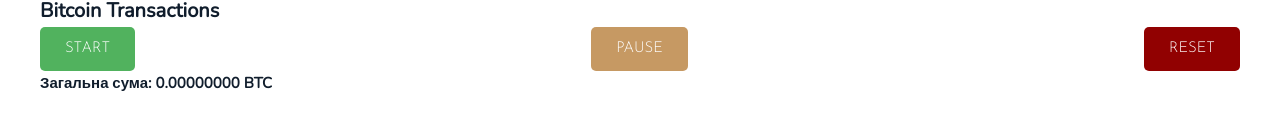
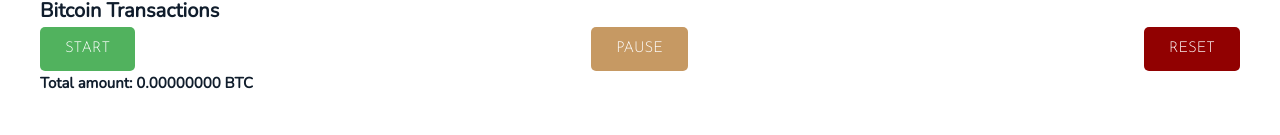
Before and after one commit to Andrrii/dotcode-task-2, a React (Vite) app: page / in a window 1280 px wide. Shown: the part 165-300 px from the top of the page. Built offline with nearby package versions, Linux system fonts and the light colour scheme.

Commit message:
refactor: moved TransactionsMonitor to components

```diff
--- a/src/components/AppButton/AppButton.tsx
+++ b/src/components/AppButton/AppButton.tsx
@@ -1,6 +1,6 @@
 import {ButtonHTMLAttributes} from "react";
 import cls from "./AppButton.module.css";
-import {classNames} from "../../helpers/classnames";
+import {classNames} from "../../helpers/classNames";
 
 export type AppButtonVariant = "success" | "danger" | "warning";
 
--- a/src/TransactionsMonitor.tsx
+++ b/src/components/TransactionsMonitor/TransactionsMonitor.tsx
@@ -1,9 +1,9 @@
 import {useState} from "react";
-import useWS from "./useWS";
-import {WSMessage, SavedTransactionInfo} from "./types";
-import TransactionsInfo from "./TransactionsInfo";
+import useWS from "../../useWS";
+import {WSMessage, SavedTransactionInfo} from "../../types";
+import TransactionsInfo from "../../TransactionsInfo";
 import cls from "./TransactionsMonitor.module.css";
-import AppButton from "./components/AppButton/AppButton";
+import AppButton from "../AppButton/AppButton";
 
 function TransactionsMonitor() {
   const [transactions, setTransactions] = useState<SavedTransactionInfo[]>([]);
@@ -54,7 +54,7 @@
           Reset
         </AppButton>
       </div>
-      <h2>Загальна сума: {totalAmount.toFixed(8)} BTC</h2>
+      <h2>Total amount: {totalAmount.toFixed(8)} BTC</h2>
       <TransactionsInfo transactions={transactions} />
     </main>
   );
--- a/src/main.tsx
+++ b/src/main.tsx
@@ -1,6 +1,6 @@
 import {StrictMode} from "react";
 import {createRoot} from "react-dom/client";
-import TransactionsMonitor from "./TransactionsMonitor.tsx";
+import TransactionsMonitor from "./components/TransactionsMonitor/TransactionsMonitor.tsx";
 import "./main.css";
 
 createRoot(document.getElementById("root")!).render(
```
Also changed, not shown: src/components/TransactionsMonitor/TransactionsMonitor.module.css (renamed from src/TransactionsMonitor.module.css).
